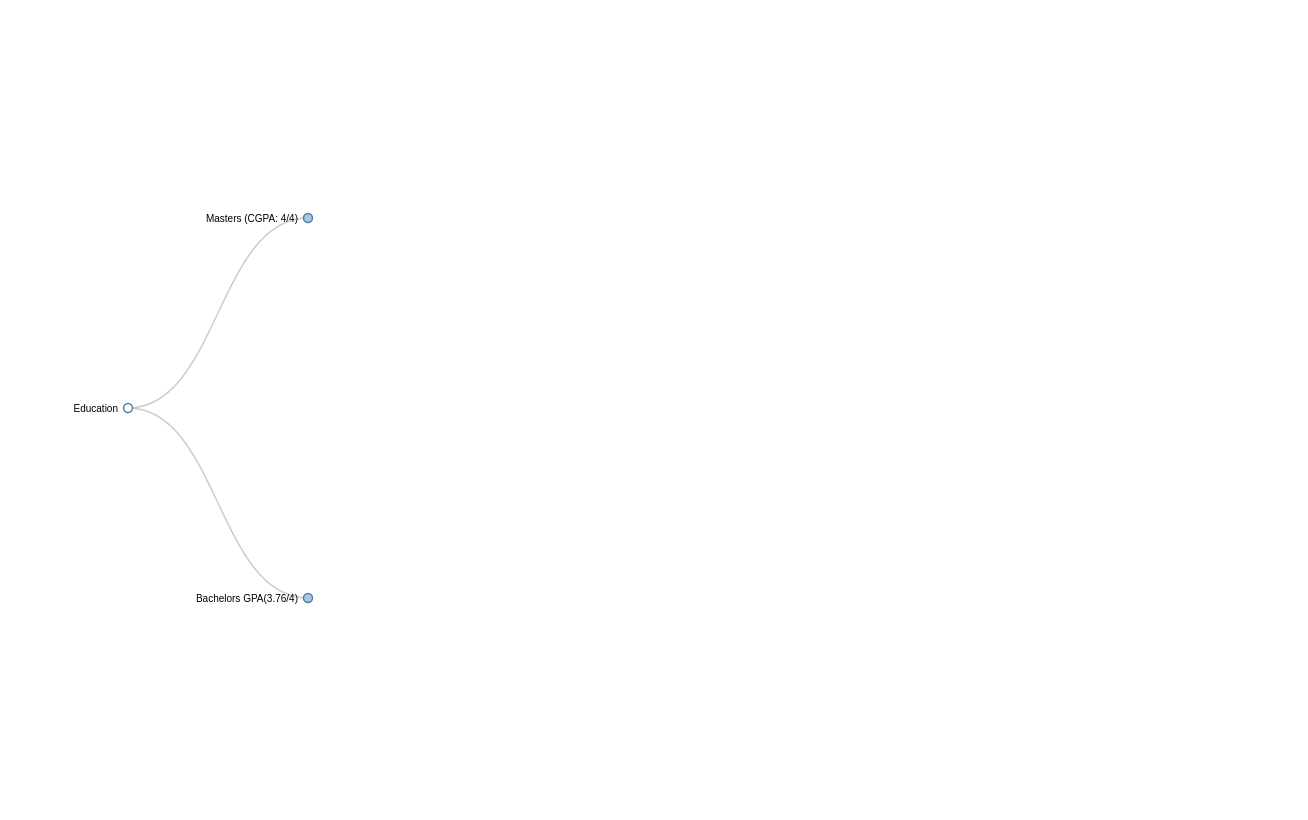
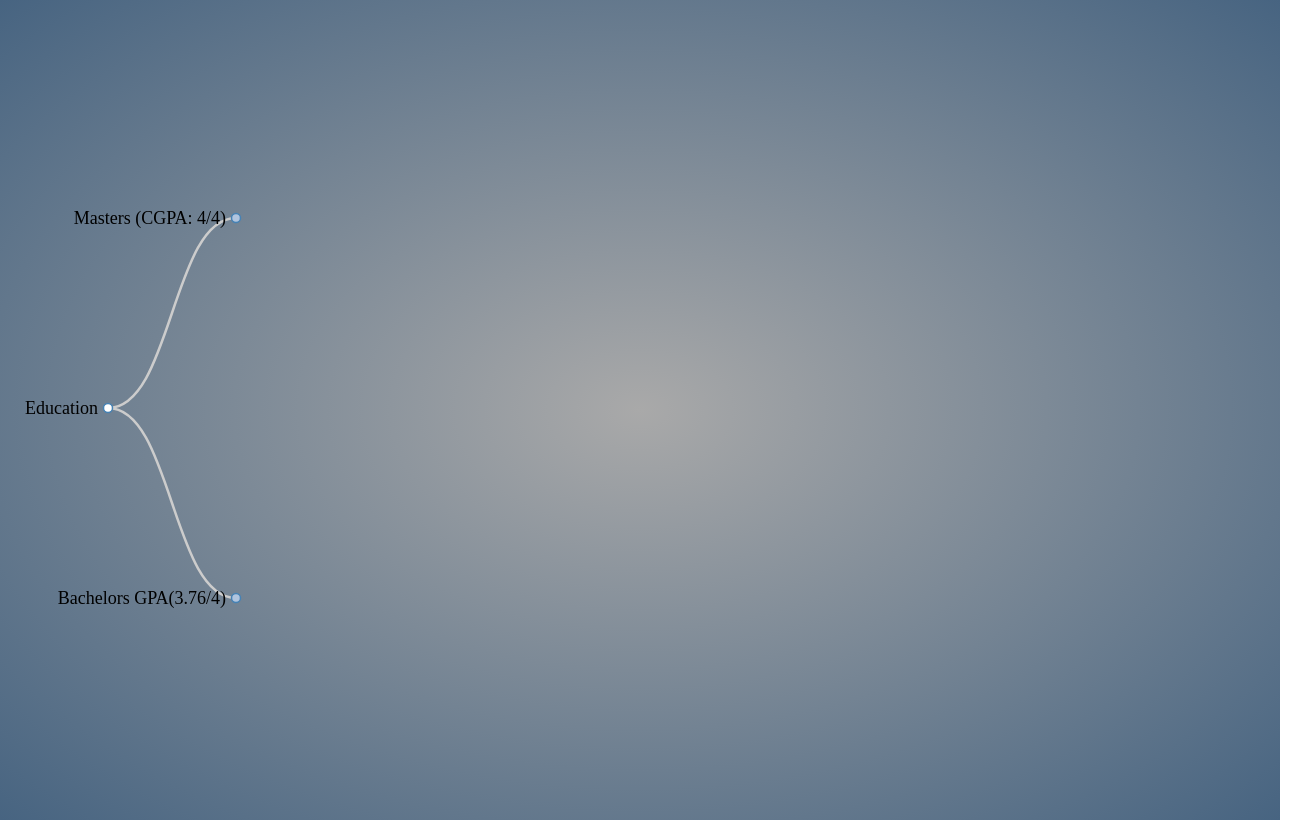
Before and after one commit to naitik0212/NaitikShah, a plain HTML site: page chart.html in a window 1280 px wide. Shown: the whole page, 1308 px wide, since content can reach past the window. Drawn offline with nearby package versions, Linux system fonts and the light colour scheme; animation ran at ten frames a second.

Commit message:
tree append

```diff
--- a/chart.html
+++ b/chart.html
@@ -3,7 +3,7 @@
 <style>
 
     .node {
-        cursor: pointer;
+        cursor: e-resize;
     }
 
     .node circle {
@@ -13,26 +13,28 @@
     }
 
     .node text {
-        font: 10px sans-serif;
+        font-size: 18px;
     }
 
     .link {
         fill: none;
         stroke: #ccc;
-        stroke-width: 1.5px;
+        stroke-width: 2.5px;
     }
 
 </style>
-<body>
+<body style="background: radial-gradient(darkgrey,#476481);">
 <script src="https://d3js.org/d3.v3.min.js"></script>
 <div class="row about-content about-content--timeline">
 
     <div class="col-full text-center">
 <script>
 
-    var margin = {top: 20, right: 120, bottom: 20, left: 120},
-        width = 1300 - margin.right - margin.left,
-        height = 800 - margin.top - margin.bottom;
+    var margin = {top: 20, right: 20, bottom: 20, left: 100},
+        width = window.innerWidth/1.1- margin.right - margin.left ;
+    height = window.innerHeight - margin.top - margin.bottom;
+    // width = 1300 - margin.right - margin.left,
+    // height = 800
 
     var i = 0,
         duration = 750,
@@ -78,7 +80,8 @@
             links = tree.links(nodes);
 
         // Normalize for fixed-depth.
-        nodes.forEach(function(d) { d.y = d.depth * 180; });
+        // nodes.forEach(function(d) { d.y = d.depth * 180; });
+        nodes.forEach(function(d) { d.y = d.depth * window.innerWidth/(10); });
 
         // Update the nodes…
         var node = svg.selectAll("g.node")
--- a/css/main.css
+++ b/css/main.css
@@ -85,7 +85,7 @@ html, body {
 body {
     background: radial-gradient(darkgrey,#476481);
     font-family: 'Karla', sans-serif;
-font-weight:400;
+    font-weight:400;
     font-size: 1.6rem;
     line-height: 1.25;
     color: #5f5f5f;
```
Also changed, not shown: index.html (+1 -1 lines).
